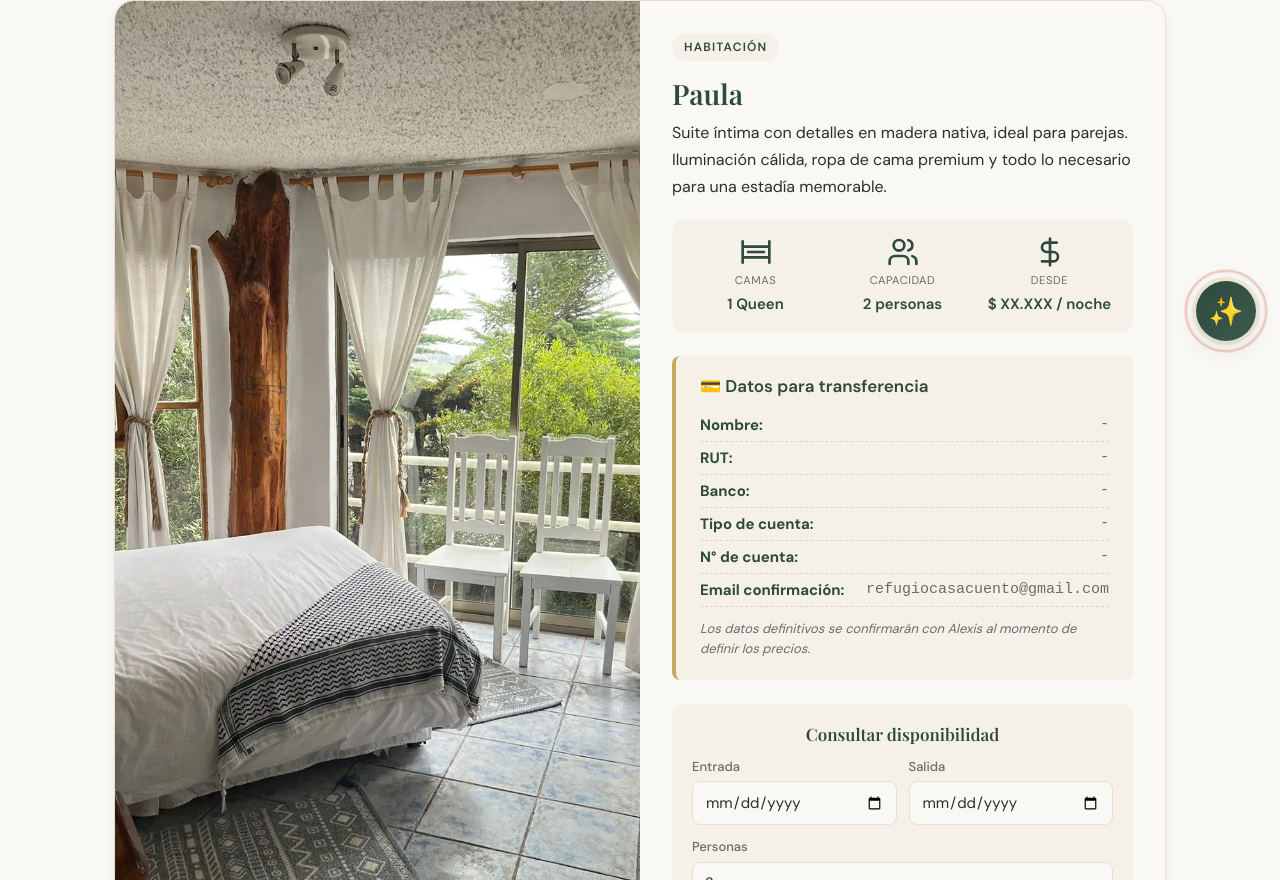
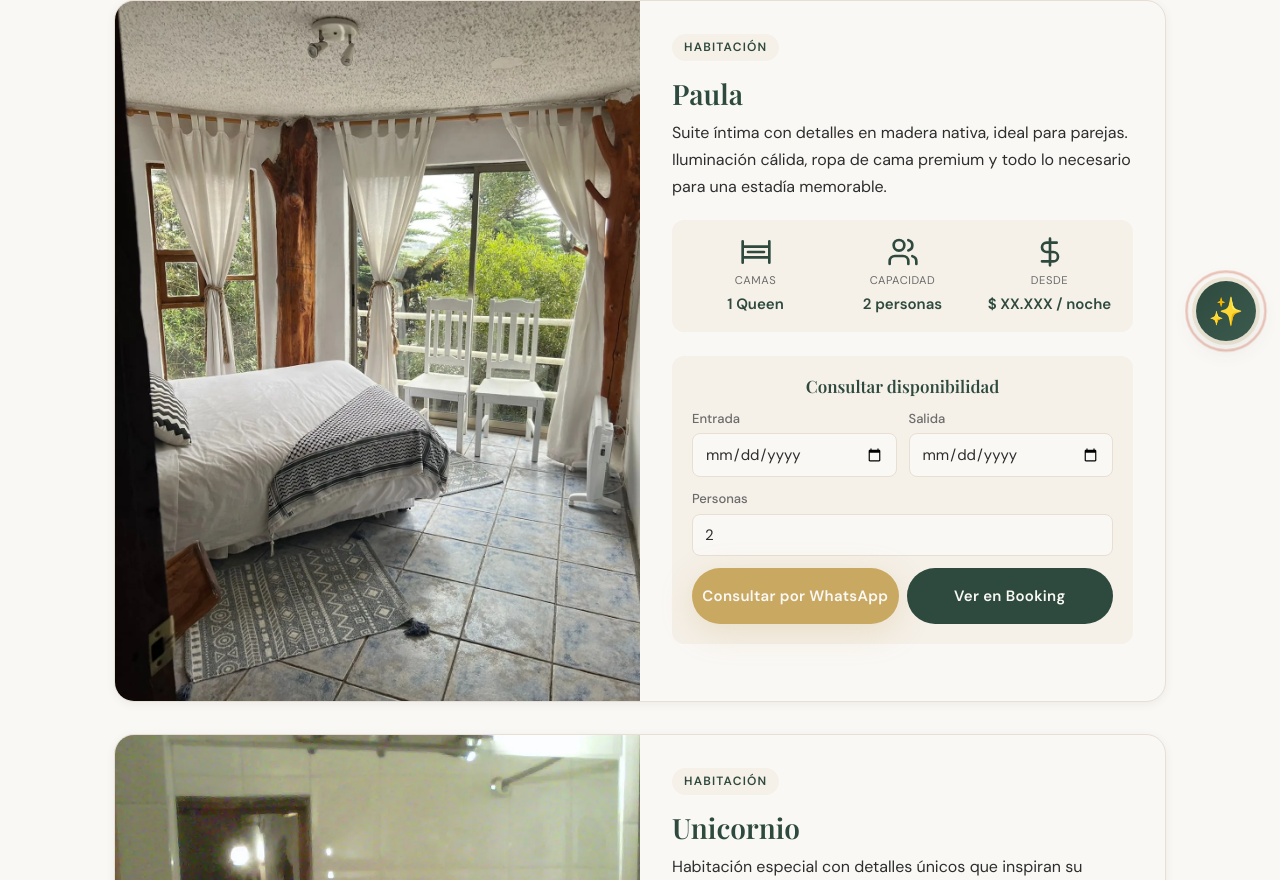
Before and after one commit to HeidriumAguirre/RefugioCasaCuento, a plain HTML site: page habitaciones.html in a window 1280 px wide. Shown: the part 435-1315 px from the top of the page. Drawn offline with nearby package versions, Linux system fonts and the light colour scheme; a web font is replaced by a local one.

Commit message:
Eliminar tarjeta de datos de transferencia de habitaciones.html

```diff
--- a/habitaciones.html
+++ b/habitaciones.html
@@ -63,17 +63,6 @@
                 <div class="alojamiento-detalle-label">Desde</div>
                 <div class="alojamiento-detalle-valor">$ XX.XXX / noche</div>
               </div>
-            </div>
-
-            <div class="datos-bancarios-box">
-              <h4>💳 Datos para transferencia</h4>
-              <div class="datos-bancarios-dato"><strong>Nombre:</strong> <span>-</span></div>
-              <div class="datos-bancarios-dato"><strong>RUT:</strong> <span>-</span></div>
-              <div class="datos-bancarios-dato"><strong>Banco:</strong> <span>-</span></div>
-              <div class="datos-bancarios-dato"><strong>Tipo de cuenta:</strong> <span>-</span></div>
-              <div class="datos-bancarios-dato"><strong>N° de cuenta:</strong> <span>-</span></div>
-              <div class="datos-bancarios-dato"><strong>Email confirmación:</strong> <span>refugiocasacuento@gmail.com</span></div>
-              <p class="datos-bancarios-nota">Los datos definitivos se confirmarán con Alexis al momento de definir los precios.</p>
             </div>
 
             <form class="alojamiento-form" data-alojamiento-form data-alojamiento="Habitación Paula">
```
